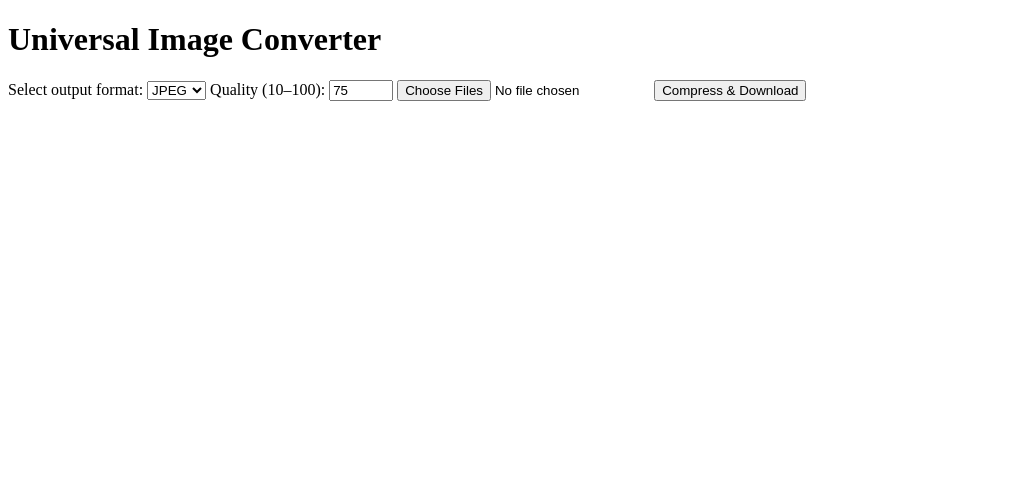
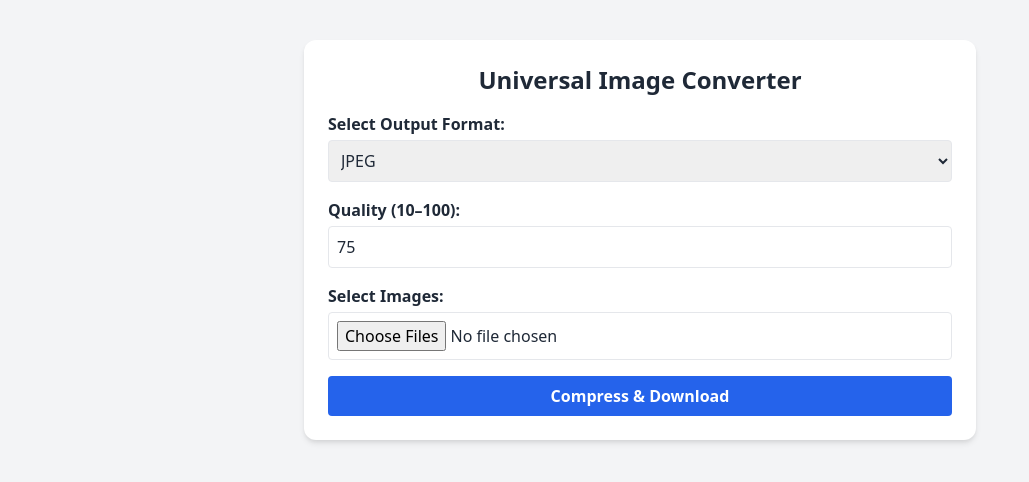
Before and after one commit to Rahad2009/jpg-to-png-converter, a website: page index.html in a window 1280 px wide. Shown: the whole page, without its empty margins (0-1029 px from the left). Drawn offline with nearby package versions, Linux system fonts and the light colour scheme.

Commit message:
Update index.html

```diff
--- a/index.html
+++ b/index.html
@@ -4,22 +4,39 @@
   <meta charset="UTF-8" />
   <meta name="viewport" content="width=device-width, initial-scale=1.0"/>
   <title>Universal Image Converter</title>
+  <link href="https://cdn.jsdelivr.net/npm/tailwindcss@2.2.19/dist/tailwind.min.css" rel="stylesheet">
 </head>
-<body>
-  <h1>Universal Image Converter</h1>
+<body class="bg-gray-100 text-gray-800 font-sans">
+  <div class="max-w-2xl mx-auto mt-10 p-6 bg-white rounded-xl shadow-md">
+    <h1 class="text-2xl font-bold mb-4 text-center">Universal Image Converter</h1>
 
-  <label>Select output format:</label>
-  <select id="format">
-    <option value="image/jpeg">JPEG</option>
-    <option value="image/png">PNG</option>
-    <option value="image/webp">WebP</option>
-  </select>
+    <div class="mb-4">
+      <label class="block mb-1 font-semibold">Select Output Format:</label>
+      <select id="format" class="w-full p-2 border rounded">
+        <option value="image/jpeg">JPEG</option>
+        <option value="image/png">PNG</option>
+        <option value="image/webp">WebP</option>
+      </select>
+    </div>
 
-  <label>Quality (10–100):</label>
-  <input type="number" id="quality" value="75" min="10" max="100" />
+    <div class="mb-4">
+      <label class="block mb-1 font-semibold">Quality (10–100):</label>
+      <input type="number" id="quality" value="75" min="10" max="100" class="w-full p-2 border rounded"/>
+    </div>
 
-  <input type="file" id="fileInput" multiple />
-  <button onclick="compressImages()">Compress & Download</button>
+    <div class="mb-4">
+      <label class="block mb-1 font-semibold">Select Images:</label>
+      <input type="file" id="fileInput" accept="image/*" multiple class="w-full p-2 border rounded"/>
+    </div>
+
+    <button onclick="compressImages()" class="bg-blue-600 hover:bg-blue-700 text-white font-semibold py-2 px-4 rounded w-full">
+      Compress & Download
+    </button>
+
+    <div id="loading" class="text-center mt-4 hidden">
+      <span class="text-blue-500 font-medium">Processing images...</span>
+    </div>
+  </div>
 
   <script src="https://cdn.jsdelivr.net/npm/browser-image-compression@2.0.1/dist/browser-image-compression.js"></script>
   <script src="https://cdn.jsdelivr.net/npm/jszip@3.10.0/dist/jszip.min.js"></script>
@@ -31,8 +48,11 @@
       const format = document.getElementById("format").value;
       const quality = parseInt(document.getElementById("quality").value) / 100;
       const files = input.files;
+      const loading = document.getElementById("loading");
 
       if (files.length === 0) return alert("Please select images.");
+
+      loading.classList.remove("hidden");
 
       const zip = new JSZip();
 
@@ -53,6 +73,8 @@
 
       const zipBlob = await zip.generateAsync({ type: "blob" });
       saveAs(zipBlob, "compressed_images.zip");
+
+      loading.classList.add("hidden");
     }
   </script>
 </body>
```
